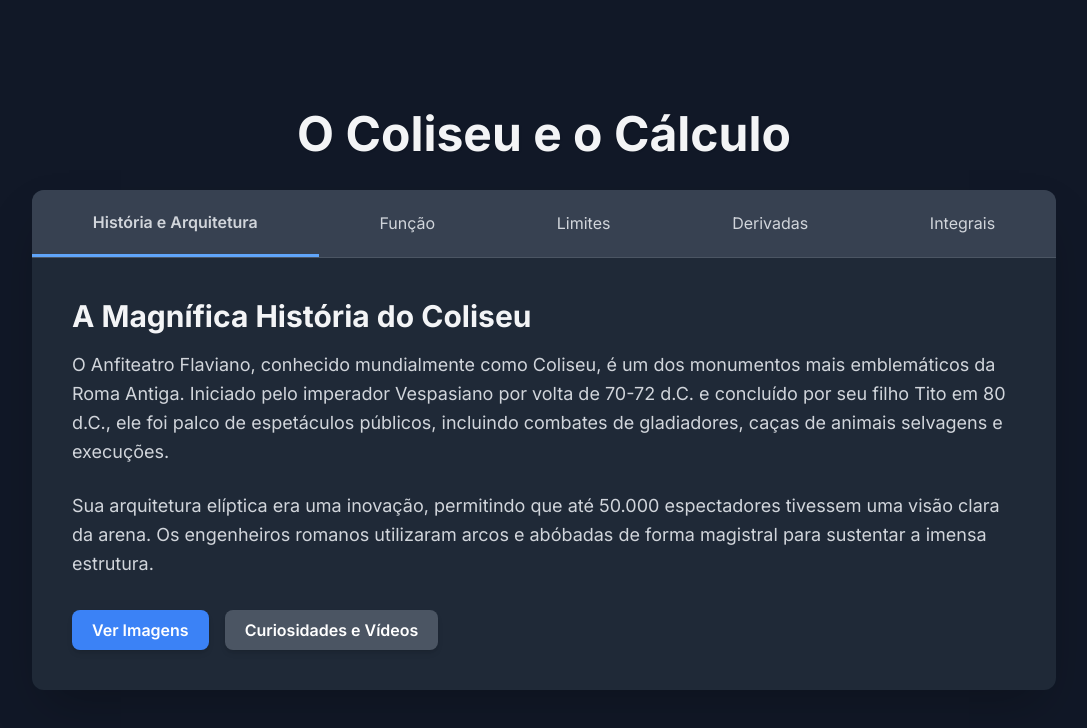
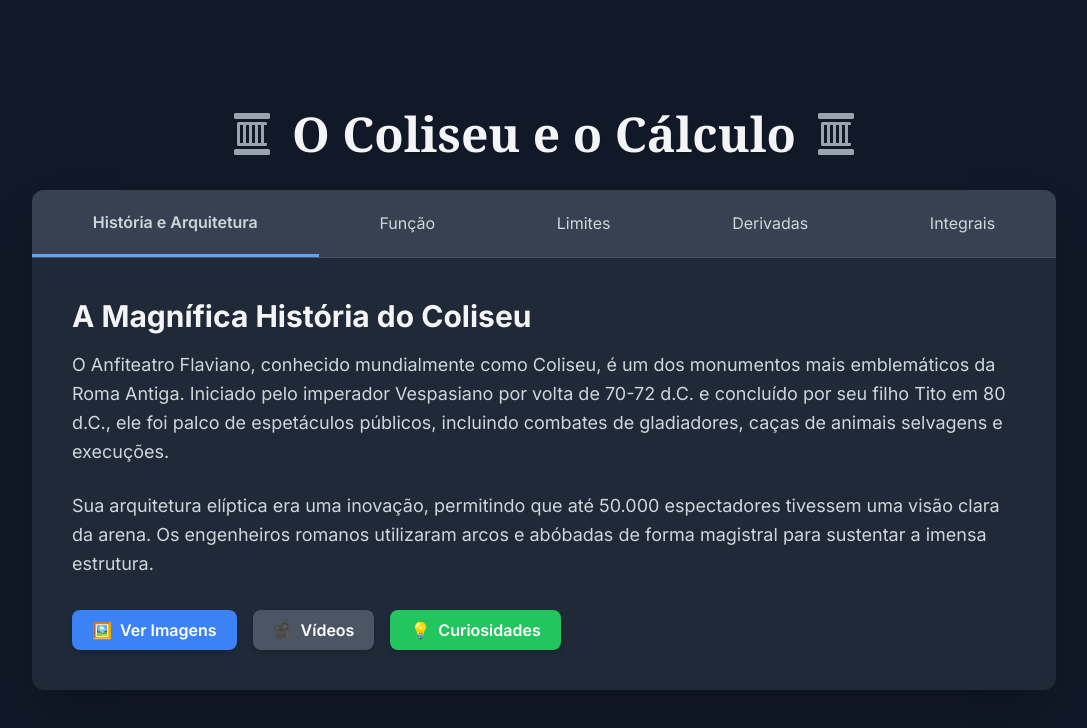
Before and after one commit to srodrigogomes/coliseu, a plain HTML site: page index.html in a window 1280 px wide. Shown: the whole page, without its empty margins (96-1183 px from the left). Drawn offline with nearby package versions, Linux system fonts and the light colour scheme.

Commit message:
Update index.html

```diff
--- a/index.html
+++ b/index.html
@@ -40,9 +40,25 @@
 <body class="bg-gray-900 min-h-screen p-4 md:p-8 flex items-center justify-center">
 
     <div class="container max-w-5xl mx-auto">
-        <h1 class="text-3xl md:text-5xl font-bold text-center text-gray-100 mb-8" style="text-shadow: 1px 1px 2px rgba(0,0,0,0.1);">
-            O Coliseu e o Cálculo
-        </h1>
+        <div class="flex justify-center items-center gap-4 mb-8">
+            <!-- Ícone de Coluna Romana -->
+            <svg class="w-10 h-10 md:w-12 md:h-12 text-gray-400" xmlns="http://www.w3.org/2000/svg" fill="currentColor" viewBox="0 0 16 16">
+                <path d="M2 1.5a.5.5 0 0 1 .5-.5h11a.5.5 0 0 1 .5.5v1a.5.5 0 0 1-.5.5h-11a.5.5 0 0 1-.5-.5v-1z"/>
+                <path d="M3 4.5a.5.5 0 0 1 .5-.5h9a.5.5 0 0 1 .5.5v7a.5.5 0 0 1-.5.5h-9a.5.5 0 0 1-.5-.5v-7zM4 5v6h1V5H4zm2 0v6h1V5H6zm2 0v6h1V5H8zm2 0v6h1V5h-1zm2 0v6h1V5h-1z"/>
+                <path d="M2 13.5a.5.5 0 0 1 .5-.5h11a.5.5 0 0 1 .5.5v1a.5.5 0 0 1-.5.5h-11a.5.5 0 0 1-.5-.5v-1z"/>
+            </svg>
+
+            <h1 class="text-3xl md:text-5xl font-bold text-center text-gray-100 font-serif" style="text-shadow: 1px 1px 2px rgba(0,0,0,0.1);">
+                O Coliseu e o Cálculo
+            </h1>
+
+            <!-- Ícone de Coluna Romana (outro lado) -->
+            <svg class="w-10 h-10 md:w-12 md:h-12 text-gray-400" xmlns="http://www.w3.org/2000/svg" fill="currentColor" viewBox="0 0 16 16">
+                <path d="M2 1.5a.5.5 0 0 1 .5-.5h11a.5.5 0 0 1 .5.5v1a.5.5 0 0 1-.5.5h-11a.5.5 0 0 1-.5-.5v-1z"/>
+                <path d="M3 4.5a.5.5 0 0 1 .5-.5h9a.5.5 0 0 1 .5.5v7a.5.5 0 0 1-.5.5h-9a.5.5 0 0 1-.5-.5v-7zM4 5v6h1V5H4zm2 0v6h1V5H6zm2 0v6h1V5H8zm2 0v6h1V5h-1zm2 0v6h1V5h-1z"/>
+                <path d="M2 13.5a.5.5 0 0 1 .5-.5h11a.5.5 0 0 1 .5.5v1a.5.5 0 0 1-.5.5h-11a.5.5 0 0 1-.5-.5v-1z"/>
+            </svg>
+        </div>
 
         <!-- Card principal da apresentação -->
         <div class="bg-gray-800 rounded-xl shadow-2xl overflow-hidden">
@@ -80,11 +96,17 @@
                     </p>
                     <!-- Botões Interativos -->
                     <div class="flex flex-wrap gap-4">
-                        <button id="img-btn" class="bg-blue-500 hover:bg-blue-600 text-white font-semibold py-2 px-5 rounded-lg shadow-md transition-all duration-300">
+                        <button id="img-btn" class="bg-blue-500 hover:bg-blue-600 text-white font-semibold py-2 px-5 rounded-lg shadow-md transition-all duration-300 flex items-center gap-2">
+                            <span role="img" aria-label="Imagens">🖼️</span>
                             Ver Imagens
                         </button>
-                        <button id="vid-btn" class="bg-gray-600 hover:bg-gray-500 text-white font-semibold py-2 px-5 rounded-lg shadow-md transition-all duration-300">
-                            Curiosidades e Vídeos
+                        <button id="vid-btn" class="bg-gray-600 hover:bg-gray-500 text-white font-semibold py-2 px-5 rounded-lg shadow-md transition-all duration-300 flex items-center gap-2">
+                            <span role="img" aria-label="Vídeos">🎥</span>
+                            Vídeos
+                        </button>
+                        <button id="cur-btn" class="bg-green-500 hover:bg-green-600 text-white font-semibold py-2 px-5 rounded-lg shadow-md transition-all duration-300 flex items-center gap-2">
+                            <span role="img" aria-label="Curiosidades">💡</span>
+                            Curiosidades
                         </button>
                     </div>
                 </div>
@@ -166,6 +188,7 @@
             // Botões de Gatilho do Modal
             const imgBtn = document.getElementById('img-btn');
             const vidBtn = document.getElementById('vid-btn');
+            const curBtn = document.getElementById('cur-btn'); // Botão de curiosidades
 
             // --- LÓGICA DAS ABAS ---
 
@@ -254,12 +277,27 @@
                                 Vídeo: O Velário (O toldo retrátil) (Link Externo)
                             </a>
                         </li>
+                    </ul>
+                `;
+                openModal('Vídeos sobre o Coliseu', videoContent);
+            });
+
+            // Conteúdo para o botão "Curiosidades"
+            curBtn.addEventListener('click', () => {
+                const curiosidadesContent = `
+                    <ul class="list-disc list-inside space-y-4 text-lg">
                         <li>
-                            <strong class="text-gray-100">Curiosidade:</strong> O Coliseu tinha 80 entradas, permitindo que os 50.000 espectadores saíssem em questão de minutos. A logística de fluxo de multidão (um conceito relacionado ao cálculo) era incrivelmente avançada.
+                            <strong class="text-gray-100">Evacuação Rápida:</strong> O Coliseu tinha 80 entradas e saídas, chamadas *vomitoria*. Elas eram tão eficientes que os 50.000 espectadores podiam evacuar o prédio em questão de minutos.
+                        </li>
+                        <li>
+                            <strong class="text-gray-100">Batalhas Navais:</strong> Nos primeiros anos, a arena do Coliseu podia ser inundada para realizar *naumachiae* (batalhas navais simuladas) antes da construção do hipogeu (o complexo subterrâneo).
+                        </li>
+                        <li>
+                            <strong class="text-gray-100">O Toldo Retrátil:</strong> O Coliseu possuía um *velário*, um enorme toldo retrátil operado por marinheiros romanos, para proteger os espectadores do sol e da chuva.
                         </li>
                     </ul>
                 `;
-                openModal('Curiosidades e Vídeos', videoContent);
+                openModal('Curiosidades do Coliseu', curiosidadesContent);
             });
         });
     </script>
```
